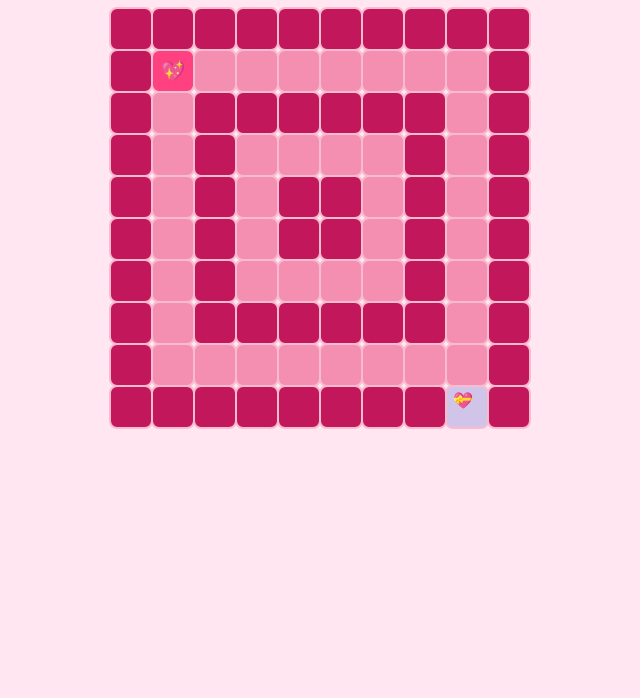
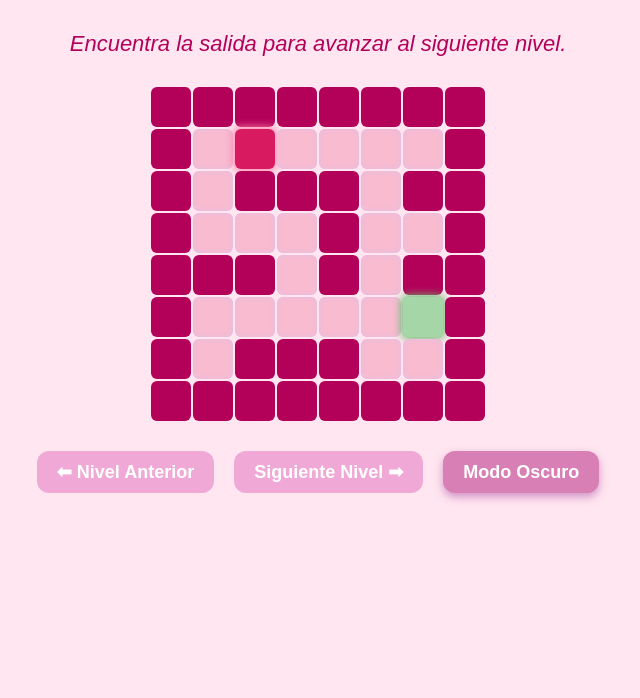
Before and after one commit to sergioevans2020/amor-dayara, a plain HTML site: page laberinto.html in a window 1280 px wide. Shown: the part 102-800 px from the top of the page, without its empty margins (322-962 px from the left). Drawn offline with Linux system fonts and the light colour scheme.

Commit message:
Update laberinto.html

```diff
--- a/laberinto.html
+++ b/laberinto.html
@@ -2,211 +2,344 @@
 <html lang="es">
 <head>
 <meta charset="UTF-8" />
-  <meta name="viewport" content="width=device-width, initial-scale=1.0"/>
-  <title>Laberinto del Amor</title>
+<meta name="viewport" content="width=device-width, initial-scale=1" />
+<title>Laberinto - Niveles</title>
 <style>
   body {
-      margin: 0;
     font-family: 'Quicksand', sans-serif;
     background: #ffe6f0;
-      display: flex;
-      flex-direction: column;
+    color: #b30059;
+    margin: 0; padding: 0;
+    display: flex; flex-direction: column;
     align-items: center;
-      justify-content: flex-start;
-      padding: 20px;
+    min-height: 100vh;
   }
-
+  body.dark {
+    background: #402342;
+    color: #f8cde6;
+  }
   h1 {
-      color: #c2185b;
-      margin-bottom: 10px;
+    margin-top: 30px;
+    font-family: 'Great Vibes', cursive;
+    font-size: 48px;
+    user-select: none;
+  }
+  #mensaje {
+    margin: 15px 0 30px 0;
+    font-size: 22px;
+    font-style: italic;
   }
 
   #laberinto {
     display: grid;
-      grid-template-columns: repeat(10, 40px);
-      grid-template-rows: repeat(10, 40px);
+    grid-template-columns: repeat(8, 40px);
+    grid-template-rows: repeat(8, 40px);
     gap: 2px;
-      margin-top: 20px;
+    user-select: none;
   }
 
   .celda {
-      width: 40px;
-      height: 40px;
-      border-radius: 8px;
+    width: 40px; height: 40px;
+    border-radius: 6px;
     background: #fce4ec;
-      border: 2px solid #f8bbd0;
+    box-shadow: inset 0 0 5px #e1bee7;
+    cursor: pointer;
+    transition: background 0.3s ease;
+  }
+  body.dark .celda {
+    background: #5a3e5f;
+    box-shadow: inset 0 0 5px #9575cd;
   }
 
   .pared {
-      background: #c2185b;
+    background: #b30059;
+    box-shadow: none;
+    cursor: default;
+  }
+  body.dark .pared {
+    background: #a23e6e;
   }
 
   .camino {
-      background: #f48fb1;
+    background: #f8bbd0;
+  }
+  body.dark .camino {
+    background: #8e6996;
   }
 
   .jugador {
-      background: #ff4081;
-      display: flex;
-      align-items: center;
-      justify-content: center;
-      font-size: 20px;
+    background: #d81b60;
+    box-shadow: 0 0 8px 2px #ff80ab;
+  }
+  body.dark .jugador {
+    background: #e87cbf;
+    box-shadow: 0 0 8px 2px #ffb3d9;
   }
 
-    .meta {
-      background: #d1c4e9;
-      position: relative;
+  .salida {
+    background: #a5d6a7;
+    box-shadow: 0 0 8px 2px #66bb6a;
+  }
+  body.dark .salida {
+    background: #82b366;
+    box-shadow: 0 0 8px 2px #a5d6a7;
   }
 
-    .meta::after {
-      content: "💝";
-      position: absolute;
-      top: 4px;
-      left: 6px;
+  /* Navegación */
+  #controles {
+    margin-top: 30px;
+    display: flex;
+    gap: 20px;
+  }
+  button {
+    font-family: 'Quicksand', sans-serif;
+    font-weight: 600;
+    font-size: 18px;
+    background: #d880b6;
+    color: white;
+    border: none;
+    border-radius: 12px;
+    padding: 10px 20px;
+    cursor: pointer;
+    box-shadow: 0 4px 8px rgba(191, 111, 183, 0.7);
+    transition: background-color 0.3s ease;
+    user-select: none;
+  }
+  button:disabled {
+    background: #f0a9d6;
+    cursor: not-allowed;
+    box-shadow: none;
+  }
+  button:hover:not(:disabled) {
+    background: #bf6fb7;
   }
 
-    #mensaje, #siguienteBtn {
-      margin-top: 20px;
-      font-size: 18px;
-      color: #880e4f;
+  /* Animación celebración */
+  #celebracion {
+    position: fixed;
+    top: 0; left: 0; right: 0; bottom: 0;
+    background: rgba(255, 192, 203, 0.85);
+    display: flex;
+    justify-content: center;
+    align-items: center;
+    font-family: 'Great Vibes', cursive;
+    font-size: 48px;
+    color: #b30059;
+    text-shadow: 0 0 8px #ff80ab;
+    user-select: none;
+    opacity: 0;
+    pointer-events: none;
+    transition: opacity 0.5s ease;
+    z-index: 1000;
   }
-
-    #siguienteBtn {
-      background: #ce93d8;
-      border: none;
-      padding: 10px 20px;
-      border-radius: 10px;
-      cursor: pointer;
-      display: none;
-    }
-
-    #siguienteBtn:hover {
-      background: #ba68c8;
+  #celebracion.show {
+    opacity: 1;
+    pointer-events: all;
   }
 </style>
 </head>
 <body>
-  <h1>Laberinto del Amor 💘</h1>
-  <div id="laberinto"></div>
-  <div id="mensaje"></div>
-  <button id="siguienteBtn" onclick="siguienteNivel()">➡️ Siguiente Nivel</button>
+<h1>Laberinto: Nivel <span id="nivel-num">1</span></h1>
+<div id="mensaje">Encuentra la salida para avanzar al siguiente nivel.</div>
+<div id="laberinto" aria-label="Laberinto"></div>
+<div id="controles">
+  <button id="btnAnterior" aria-label="Nivel anterior" disabled>⬅ Nivel Anterior</button>
+  <button id="btnSiguiente" aria-label="Siguiente nivel" disabled>Siguiente Nivel ➡</button>
+  <button id="btnModo" aria-label="Cambiar modo oscuro/claro">Modo Oscuro</button>
+</div>
+
+<div id="celebracion" role="alert" aria-live="assertive">¡Felicidades! Nivel completado 💖</div>
 
 <script>
   const niveles = [
-      {
-        mapa: [
-          "##########",
-          "#        #",
-          "# ###### #",
-          "# #    # #",
-          "# # ## # #",
-          "# # ## # #",
-          "# #    # #",
-          "# ###### #",
-          "#        #",
-          "########G#"
+    // Nivel 1 (8x8)
+    [
+      "XXXXXXXX",
+      "X J    X",
+      "X XXX XX",
+      "X   X  X",
+      "XXX X XX",
+      "X     SX",
+      "X XXX  X",
+      "XXXXXXXX"
     ],
-        mensaje: "¡Nivel 1 completado! Eres mi camino favorito 💕"
-      },
-      {
-        mapa: [
-          "##########",
-          "#     #  #",
-          "# ### ## #",
-          "# #     ##",
-          "# # #####G",
-          "#       ##",
-          "### #### #",
-          "#     #  #",
-          "# ### ####",
-          "#        #"
+    // Nivel 2 (8x8)
+    [
+      "XXXXXXXX",
+      "XJ  X  X",
+      "XX XX XX",
+      "X  X   X",
+      "X XX XXS",
+      "X      X",
+      "XX XXX X",
+      "XXXXXXXX"
     ],
-        mensaje: "¡Nivel 2 superado! Todo contigo es una aventura ✨"
-      },
-      {
-        mapa: [
-          "##########",
-          "#   #    #",
-          "## # ####G",
-          "#     #  #",
-          "# ### ####",
-          "#   #    #",
-          "### # ## #",
-          "#     #  #",
-          "# ###### #",
-          "#        #"
+    // Nivel 3 (8x8)
+    [
+      "XXXXXXXX",
+      "XJ X   X",
+      "X XX X X",
+      "X    X X",
+      "XXX XX X",
+      "X     SX",
+      "X XXXXX",
+      "XXXXXXXX"
     ],
-        mensaje: "¡Nivel final! Llegaste a mi corazón 💘"
-      }
+    // Nivel 4 (8x8)
+    [
+      "XXXXXXXX",
+      "XJ     X",
+      "X XXXX X",
+      "X X  X X",
+      "X X XX X",
+      "X    XSX",
+      "XXXXXXXX",
+      "XXXXXXXX"
+    ],
+    // Nivel 5 (8x8)
+    [
+      "XXXXXXXX",
+      "XJ  XX X",
+      "X  X X X",
+      "XX X X X",
+      "X     SX",
+      "X XXX XX",
+      "X       ",
+      "XXXXXXXX"
+    ],
+    // Nivel 6 (8x8)
+    [
+      "XXXXXXXX",
+      "XJ     X",
+      "X XXXX X",
+      "X X  X X",
+      "X XX X X",
+      "X    SX ",
+      "XXXXXXXX",
+      "XXXXXXXX"
+    ]
   ];
 
+  const FILAS = 8;
+  const COLUMNAS = 8;
+
   let nivelActual = 0;
-    let jugadorX = 1;
-    let jugadorY = 1;
+  let jugadorPos = {x:0, y:0};
 
-    const laberinto = document.getElementById("laberinto");
-    const mensaje = document.getElementById("mensaje");
-    const siguienteBtn = document.getElementById("siguienteBtn");
+  const laberintoDiv = document.getElementById('laberinto');
+  const mensajeDiv = document.getElementById('mensaje');
+  const nivelNumSpan = document.getElementById('nivel-num');
+  const btnAnterior = document.getElementById('btnAnterior');
+  const btnSiguiente = document.getElementById('btnSiguiente');
+  const btnModo = document.getElementById('btnModo');
+  const celebracionDiv = document.getElementById('celebracion');
 
-    function renderizarLaberinto() {
-      laberinto.innerHTML = "";
-      laberinto.style.gridTemplateColumns = `repeat(${niveles[nivelActual].mapa[0].length}, 40px)`;
-      niveles[nivelActual].mapa.forEach((fila, y) => {
-        [...fila].forEach((celda, x) => {
-          const div = document.createElement("div");
-          div.classList.add("celda");
+  function dibujarLaberinto() {
+    laberintoDiv.innerHTML = '';
+    const mapa = niveles[nivelActual];
+    for(let y=0; y<FILAS; y++) {
+      for(let x=0; x<COLUMNAS; x++) {
+        const celda = document.createElement('div');
+        celda.classList.add('celda');
 
-          if (x === jugadorX && y === jugadorY) {
-            div.classList.add("jugador");
-            div.textContent = "💖";
-          } else if (celda === "#") {
-            div.classList.add("pared");
-          } else if (celda === "G") {
-            div.classList.add("meta");
+        const char = mapa[y][x];
+        if(char === 'X') {
+          celda.classList.add('pared');
+        } else if (char === 'J') {
+          celda.classList.add('jugador');
+          jugadorPos = {x,y};
+        } else if (char === 'S') {
+          celda.classList.add('salida');
         } else {
-            div.classList.add("camino");
+          celda.classList.add('camino');
         }
-
-          laberinto.appendChild(div);
-        });
-      });
+        celda.setAttribute('data-x', x);
+        celda.setAttribute('data-y', y);
+        laberintoDiv.appendChild(celda);
       }
-
-    function mover(dx, dy) {
-      const nuevoX = jugadorX + dx;
-      const nuevoY = jugadorY + dy;
-      const fila = niveles[nivelActual].mapa[nuevoY];
-      if (!fila) return;
-      const celda = fila[nuevoX];
-      if (celda === "#") return;
-
-      jugadorX = nuevoX;
-      jugadorY = nuevoY;
-      renderizarLaberinto();
-
-      if (celda === "G") {
-        mensaje.textContent = niveles[nivelActual].mensaje;
-        siguienteBtn.style.display = nivelActual < niveles.length - 1 ? "inline-block" : "none";
     }
   }
 
-    function siguienteNivel() {
-      nivelActual++;
-      jugadorX = 1;
-      jugadorY = 1;
-      mensaje.textContent = "";
-      siguienteBtn.style.display = "none";
-      renderizarLaberinto();
+  function moverJugador(dx, dy) {
+    const mapa = niveles[nivelActual];
+    const nx = jugadorPos.x + dx;
+    const ny = jugadorPos.y + dy;
+    if(nx < 0 || ny < 0 || nx >= COLUMNAS || ny >= FILAS) return; // fuera limites
+    const destino = mapa[ny][nx];
+    if(destino === 'X') return; // pared
+    // Actualizar mapa: cambiar la 'J' vieja por espacio
+    let filaArray = mapa[jugadorPos.y].split('');
+    filaArray[jugadorPos.x] = ' ';
+    mapa[jugadorPos.y] = filaArray.join('');
+    // Mover jugador
+    filaArray = mapa[ny].split('');
+    filaArray[nx] = 'J';
+    mapa[ny] = filaArray.join('');
+    jugadorPos = {x: nx, y: ny};
+    dibujarLaberinto();
+    chequearSalida();
   }
 
-    document.addEventListener("keydown", (e) => {
-      if (e.key === "ArrowUp") mover(0, -1);
-      if (e.key === "ArrowDown") mover(0, 1);
-      if (e.key === "ArrowLeft") mover(-1, 0);
-      if (e.key === "ArrowRight") mover(1, 0);
+  function chequearSalida() {
+    if(niveles[nivelActual][jugadorPos.y][jugadorPos.x] === 'S') {
+      mostrarCelebracion();
+      btnSiguiente.disabled = false;
+      mensajeDiv.textContent = "¡Nivel completado! Presiona Siguiente Nivel para continuar.";
+    } else {
+      btnSiguiente.disabled = true;
+      mensajeDiv.textContent = "Encuentra la salida para avanzar al siguiente nivel.";
+    }
+  }
+
+  function mostrarCelebracion() {
+    celebracionDiv.textContent = `¡Felicidades! Has completado el nivel ${nivelActual+1} 💖`;
+    celebracionDiv.classList.add('show');
+    setTimeout(() => {
+      celebracionDiv.classList.remove('show');
+    }, 3500);
+  }
+
+  // Control de botones y teclado
+  btnAnterior.addEventListener('click', () => {
+    if(nivelActual > 0) {
+      nivelActual--;
+      iniciarNivel();
+    }
+  });
+  btnSiguiente.addEventListener('click', () => {
+    if(nivelActual < niveles.length -1) {
+      nivelActual++;
+      iniciarNivel();
+    }
   });
 
-    renderizarLaberinto();
+  btnModo.addEventListener('click', () => {
+    document.body.classList.toggle('dark');
+    if(document.body.classList.contains('dark')) {
+      btnModo.textContent = "Modo Claro";
+    } else {
+      btnModo.textContent = "Modo Oscuro";
+    }
+  });
+
+  function iniciarNivel() {
+    nivelNumSpan.textContent = nivelActual + 1;
+    btnAnterior.disabled = (nivelActual === 0);
+    btnSiguiente.disabled = true; // se habilita solo al terminar nivel
+    dibujarLaberinto();
+    mensajeDiv.textContent = "Encuentra la salida para avanzar al siguiente nivel.";
+  }
+
+  window.addEventListener('keydown', (e) => {
+    switch(e.key) {
+      case 'ArrowUp': moverJugador(0, -1); break;
+      case 'ArrowDown': moverJugador(0, 1); break;
+      case 'ArrowLeft': moverJugador(-1, 0); break;
+      case 'ArrowRight': moverJugador(1, 0); break;
+    }
+  });
+
+  iniciarNivel();
 </script>
 </body>
 </html>
```
Lines whose indentation alone changed are shown as unchanged.
